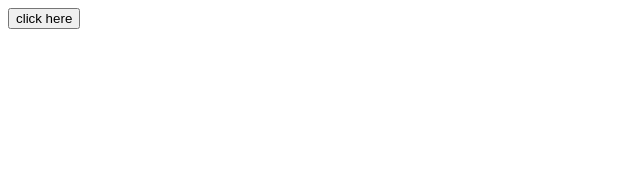
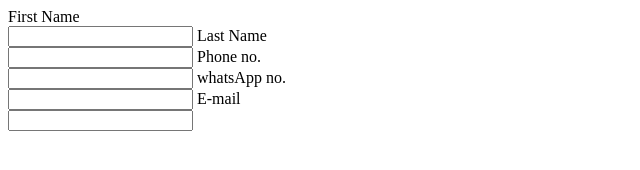
Before and after one commit to Useername002/formpage, a plain HTML site: page index.html in a window 1280 px wide. Shown: the whole page, without its empty margins (0-640 px from the left). Drawn offline with Linux system fonts and the light colour scheme.

Commit message:
Update index.html

```diff
--- a/index.html
+++ b/index.html
@@ -1,10 +1,22 @@
+
+
 <!doctype>
 <html>
 <head>
-<title>new</title>
-  <link rel="stylesheet"href="style.css">
+<title>login page</title>
 </head>
 <body>
-<a href="https://www.google.com"><button>click here</button></a>
+<form>
+<label>First Name </label><br/>
+<input type="text"required>
+<label>Last Name </label><br/>
+<input type="text"required>
+<label>Phone no. </label><br/>
+<input type="tel"required>
+<label>whatsApp no.</label><br/>
+<input type="tel"required>
+<label> E-mail</label><br/>
+<input type="email"required>
+</form>
 </body>
 </html>
```
